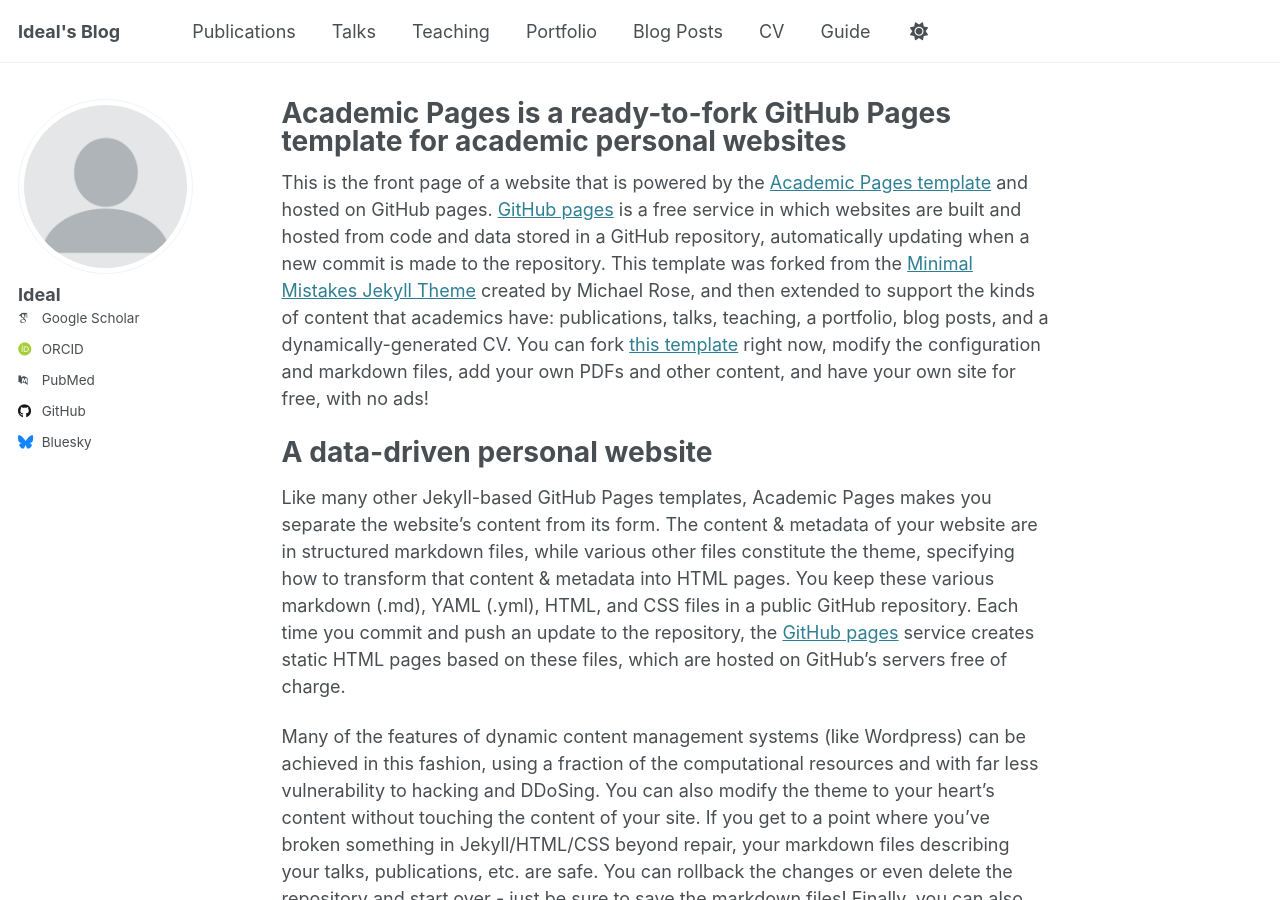
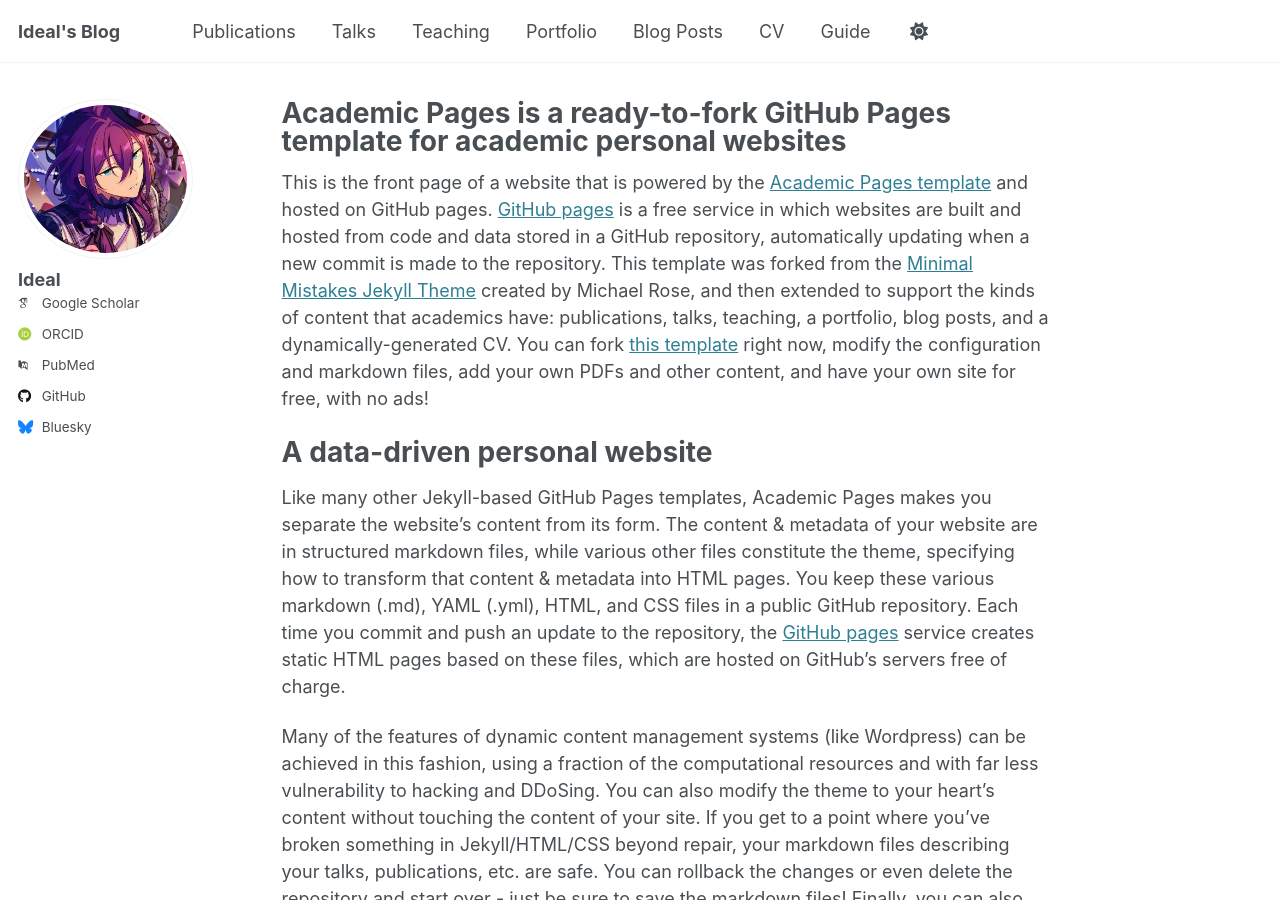
Before and after one commit to Malyuk-afk/IdealsBlog, a Jekyll site: the page built from _pages/about.md, in a window 1280 px wide and 900 px high. Built offline with Jekyll 4.4.1, drawn with Linux system fonts in a browser that asks for light colours; some web fonts are replaced.

Commit message:
AyaseMayoi

```diff
--- a/_config.yml
+++ b/_config.yml
@@ -22,7 +22,7 @@ repository               : "academicpages/academicpages.github.io"
 #               Additional customization can be done by editing /_includes/author-profile.html
 author:
   # Biographic information
-  avatar           : "profile.png"
+  avatar           : "AyaseMayoi.jpg"
   name             : "Ideal"
   pronouns         : # example: "she/her"
   bio              :
```
Also changed, not shown: images/AyaseMayoi.jpg (added).
